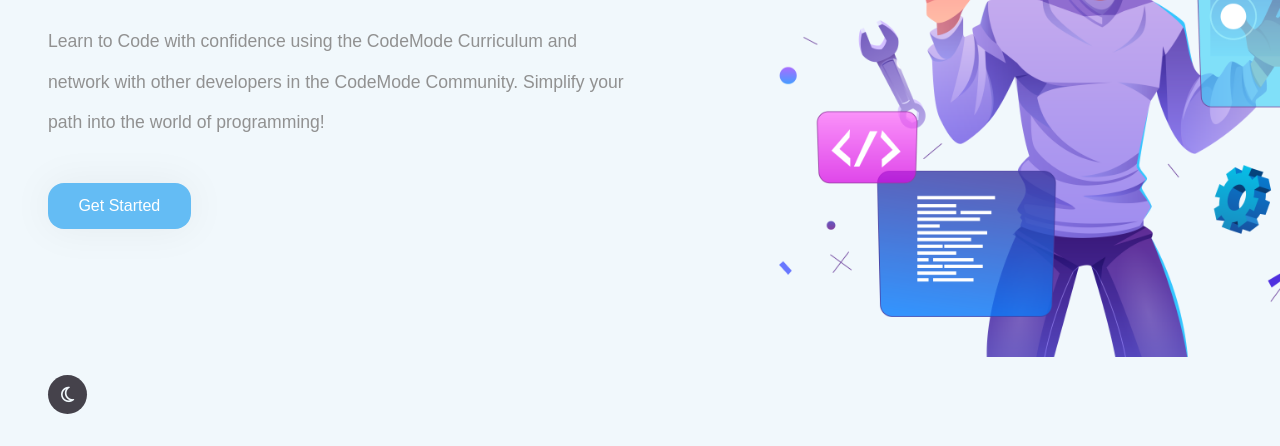
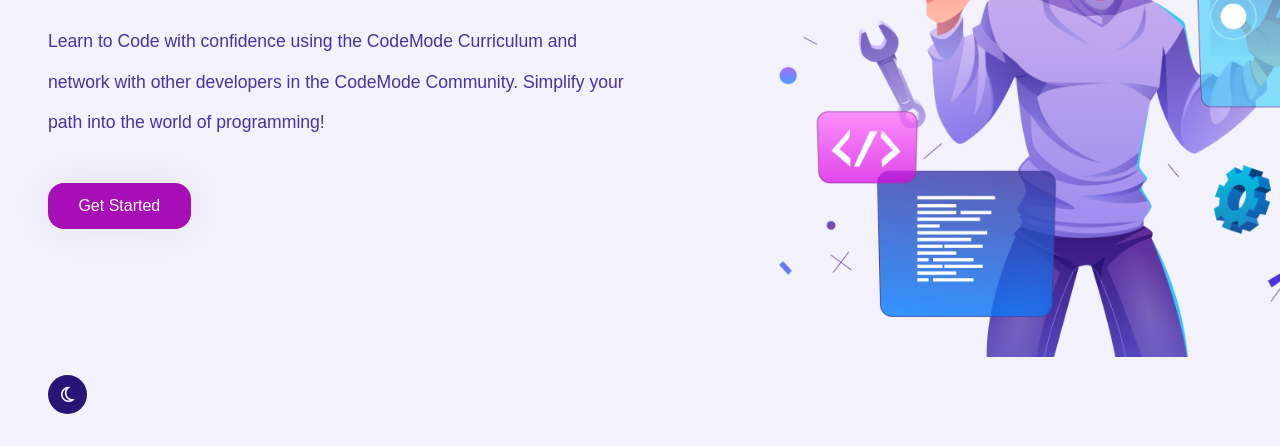
Before and after one commit to shepherdabdullah/modern-landing, a plain HTML site: page index.html in a window 1280 px wide. Shown: the part 354-800 px from the top of the page. Drawn offline with Linux system fonts and the light colour scheme.

Commit message:
fix color scheme

```diff
--- a/styles.css
+++ b/styles.css
@@ -1,23 +1,23 @@
 @import url('https://fonts.googleapis.com/css2?family=Hanken+Grotesk:wght@100;200;300;400;500;600;700&display=swap');
 
 .light {
-  --mainColor: #64bcf4;
-  --hoverColor: #5bacdf;
-  --backgroundColor: #f1f8fc;
-  --darkOne: #312f3a;
-  --darkTwo: #45424b;
-  --lightOne: #919191;
-  --lightTwo: #aaa;
+  --mainColor: #a70eb6;
+  --hoverColor: #bb43c1;
+  --backgroundColor: #f2f1fc;
+  --darkOne: #281474;
+  --darkTwo: #281474;
+  --lightOne: #4a32a2;
+  --lightTwo: #4a32a2;
 }
 
 .dark {
-  --mainColor: #64bcf4;
-  --hoverColor: #5bacdf;
-  --backgroundColor: #192e3a;
-  --darkOne: #f3f3f3;
-  --darkTwo: #fff;
-  --lightOne: #ccc;
-  --lightTwo: #e7e3e3;
+  --mainColor: #a70eb6;
+  --hoverColor: #bb43c1;
+  --backgroundColor: #1d193a;
+  --darkOne: #ff1d9c;
+  --darkTwo: #ff1d9c;
+  --lightOne: #c29bef;
+  --lightTwo: #c29bef;
 }
 
 *,
```
